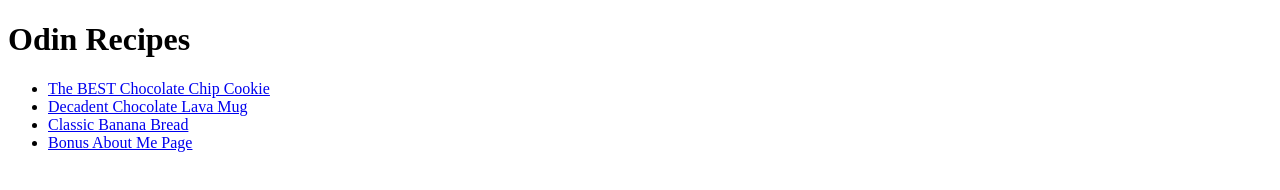
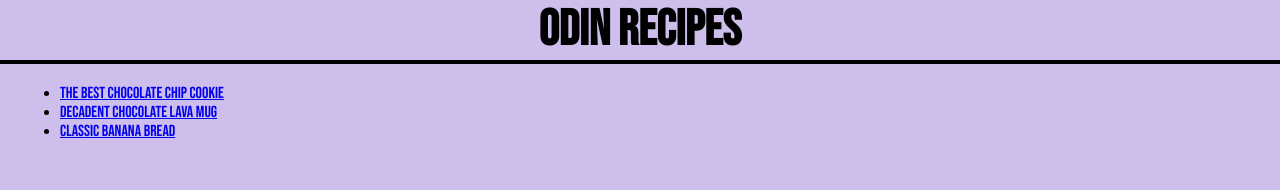
Before and after one commit to Frosteux/odin-recipes, a plain HTML site: page index.html in a window 1280 px wide. Drawn offline with Linux system fonts and the light colour scheme.

Commit message:
Added style sheet, new font

```diff
--- a/index.html
+++ b/index.html
@@ -4,15 +4,20 @@
 <head>
     <meta charset="UTF-8">
     <meta name="viewport" content="width=device-width, initial-scale=1.0">
+    <link rel="stylesheet" href="styles.css">
+    <link rel="preconnect" href="https://fonts.googleapis.com">
+    <link rel="preconnect" href="https://fonts.gstatic.com" crossorigin>
+    <link href="https://fonts.googleapis.com/css2?family=Bebas+Neue&display=swap" rel="stylesheet">
     <title>Chocolate Chip Delight</title>
 </head>
 <body>
-    <h1>Odin Recipes</h1>
-    <ul>
-        <li><a href="./cookie.html">The BEST Chocolate Chip Cookie</a></li>
-        <li><a href="./lavamug.html">Decadent Chocolate Lava Mug</a></li>
-        <li><a href="./bananabread.html">Classic Banana Bread</a></li>
-        <li><a href="./about.html">Bonus About Me Page</a></li>
-    </ul>
+    <h1 class="banner">Odin Recipes</h1>
+    <div class="listcontainer">
+        <ul>
+            <li class="listentry"><a href="./cookie.html">The BEST Chocolate Chip Cookie</a></li>
+            <li class="listentry"><a href="./lavamug.html">Decadent Chocolate Lava Mug</a></li>
+            <li class="listentry"><a href="./bananabread.html">Classic Banana Bread</a></li>
+        </ul>
+    </div>
 </body>
 </html>
--- /dev/null
+++ b/styles.css
@@ -0,0 +1,21 @@
+* {
+    box-sizing: border-box;
+    font-family: 'Bebas Neue', 'Times New Roman', Times, serif;
+    background-color: rgb(206, 190, 236);
+    margin: auto;
+}
+
+.listentry {
+
+}
+
+.banner {
+    text-align: center;
+    font-size: 50px;
+
+}
+
+.listcontainer {
+    border-top: .25rem solid;
+    padding: 20px;
+}
```
Also changed, not shown: about.html (deleted, +0 -12 lines), BebasNeue-Regular.ttf (added).
